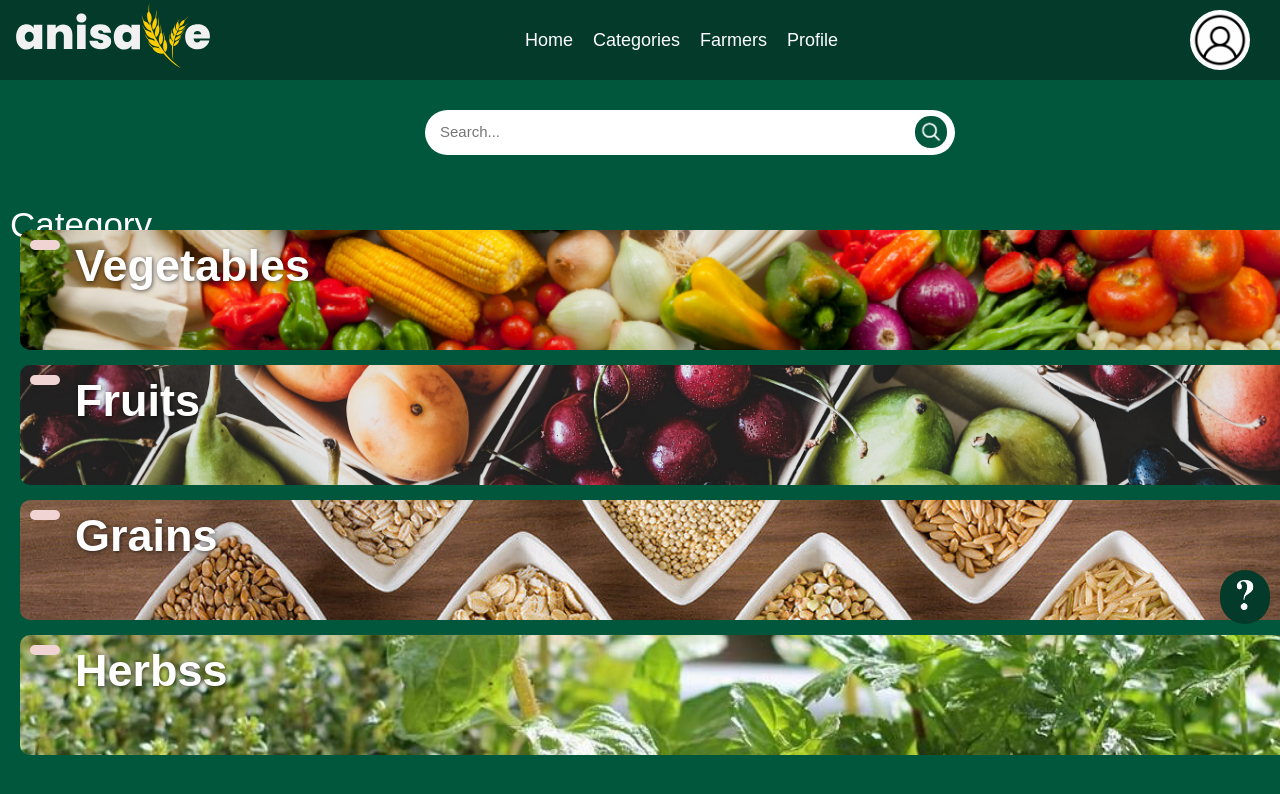
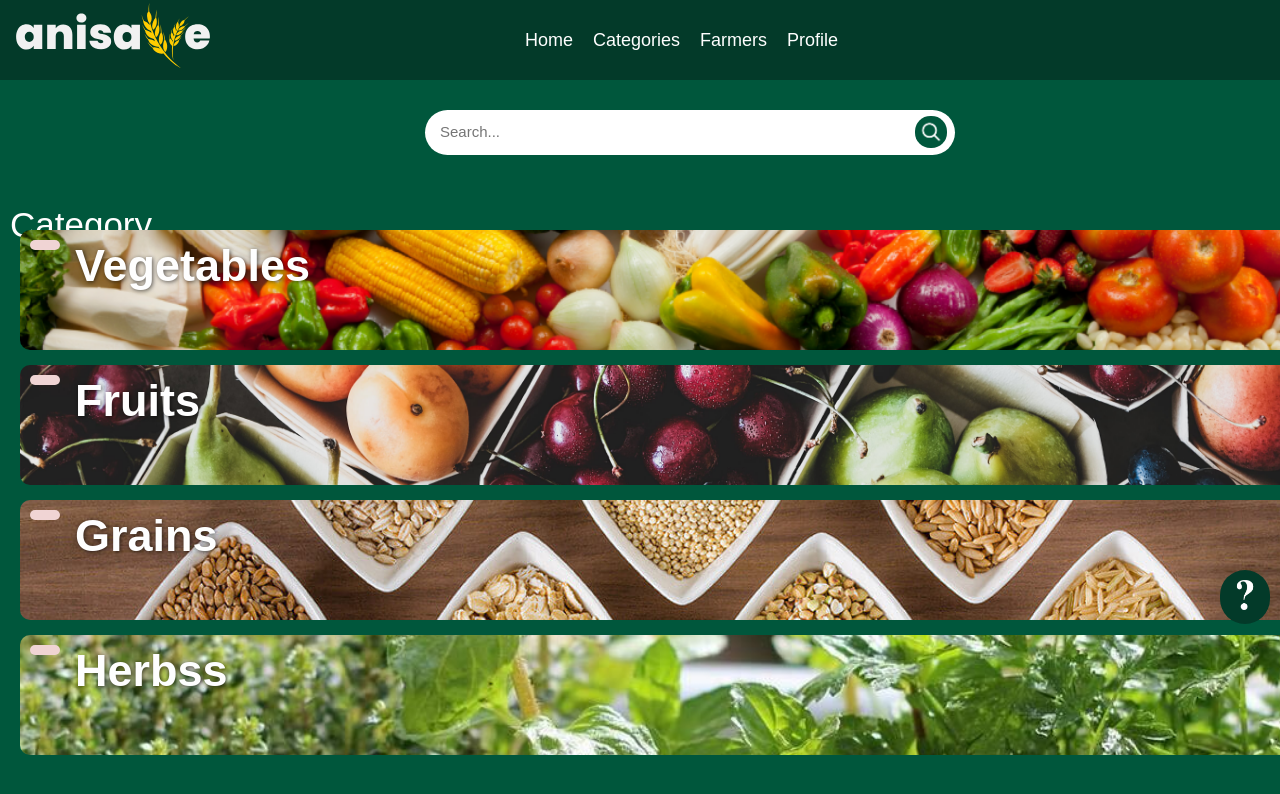
Before and after one commit to Janriisasi/anisave, a React (Vite) app in the folder client/: page /categories in a window 1280 px wide. Shown: the top 794 px of the page. Built offline with nearby package versions, Linux system fonts and the light colour scheme.

Commit message:
Removed the profile icon

```diff
--- a/client/src/component/Navbar.css
+++ b/client/src/component/Navbar.css
@@ -28,14 +28,3 @@
 
 
 }
-
-.profile-icon{
-position: absolute;
-margin: auto;
-background-color: #fefefe;
-border-radius: 50%;
-width: 60px;
-height: 60px;
-right: 30px;
-top: 8px;
-}
--- a/client/src/component/Navbar.jsx
+++ b/client/src/component/Navbar.jsx
@@ -17,9 +17,6 @@ function Navbar() {
       <a href="/profileNav">Profile</a>
 
       </nav>
-    <a href="/profileNav">
-  <img src={profilePic} alt="Profile" className="profile-icon" />
-    </a>
 
     </div>
   );
```
